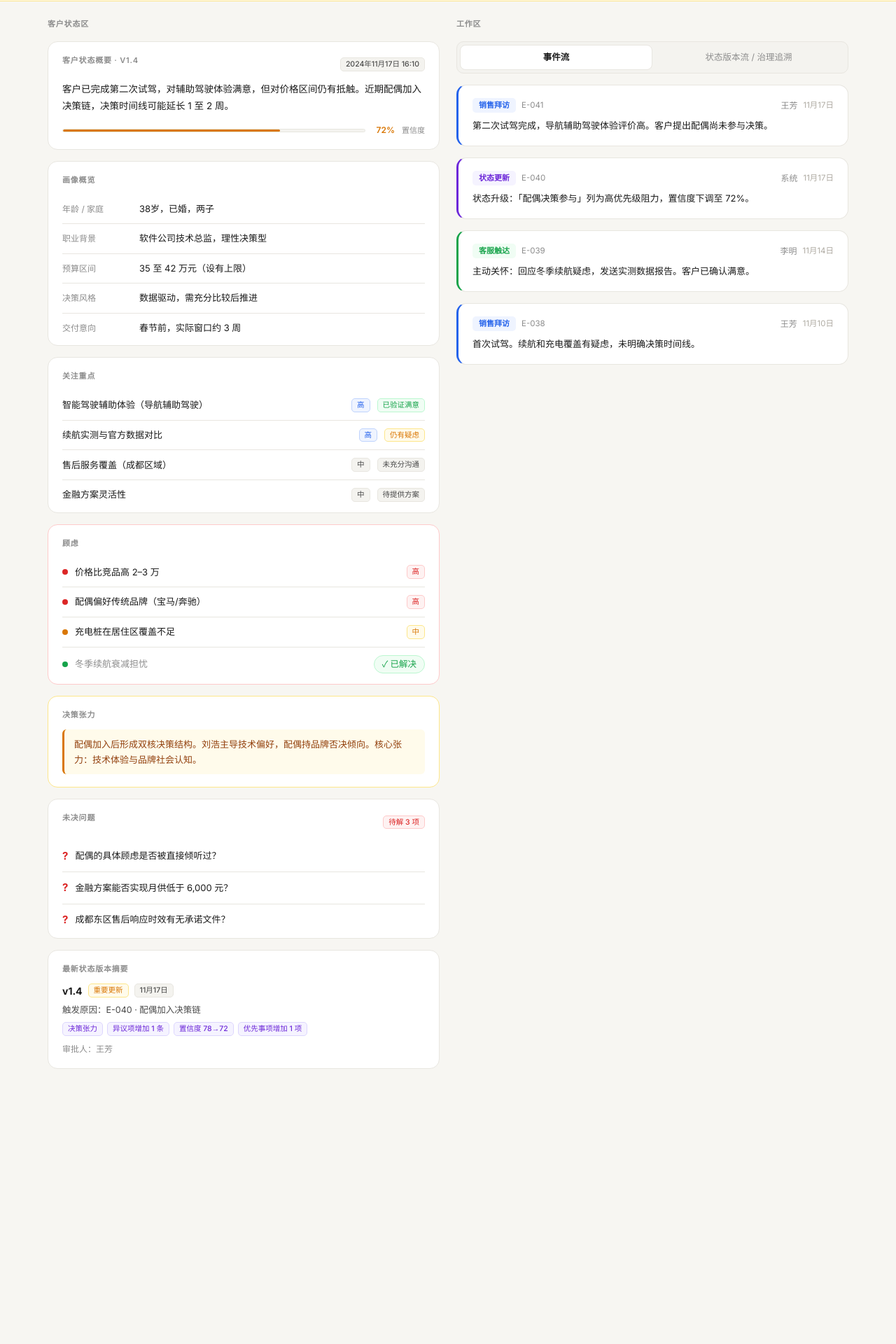
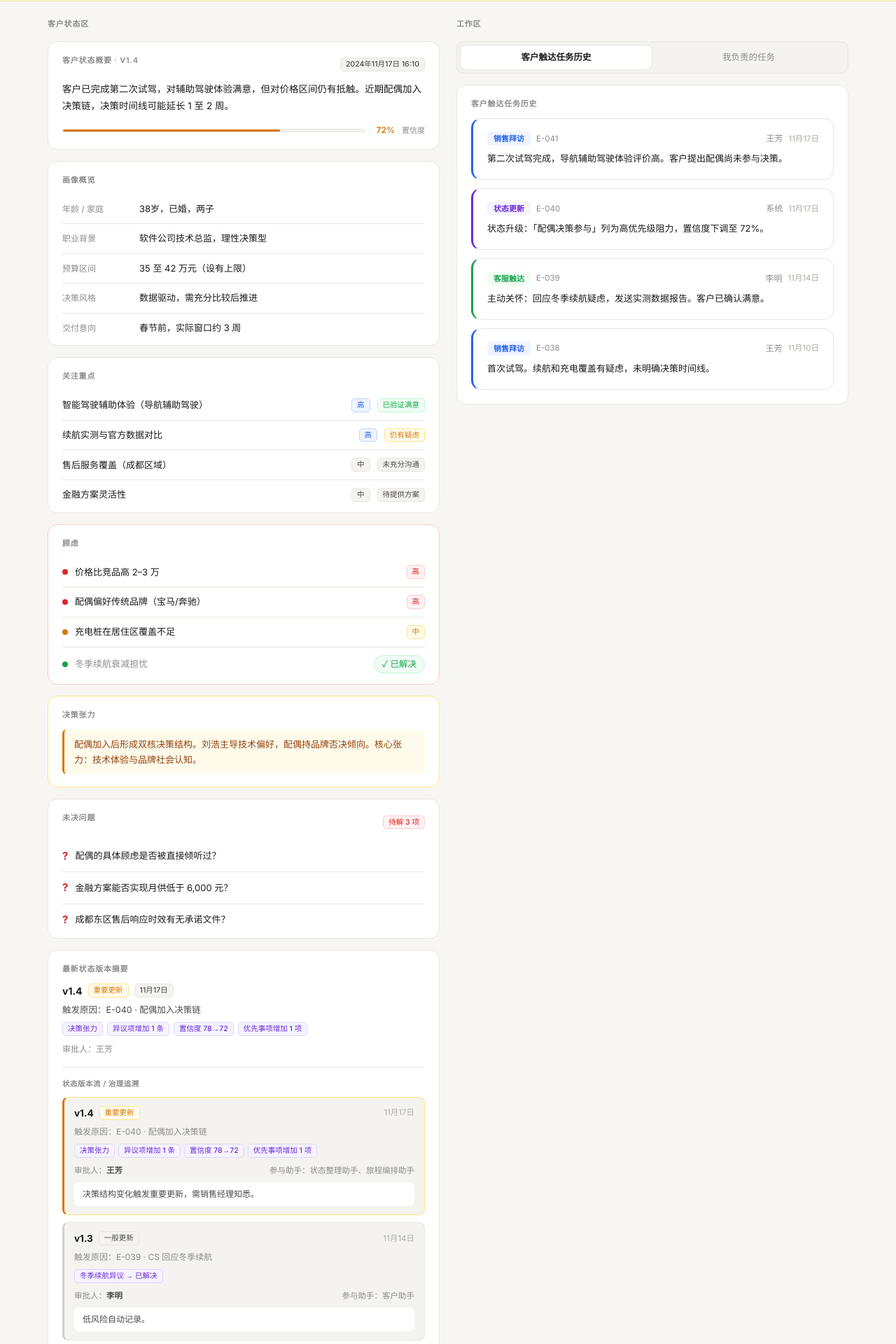
Before and after one commit to Vickysh221/tw-demo-project, a React (Vite) app: page / in a window 1280 px wide. Shown: the part 440-2360 px from the top of the page at 70% size. Before the commit the page ends 1991 px from the top, so only its background shows below. Built offline with nearby package versions, Linux system fonts and the light colour scheme.

Commit message:
feat(工作区): 重构工作区标签并添加责任人任务视图
重构工作区标签从"事件流/状态版本流"改为"客户触达任务历史/我负责的任务"
添加过滤当前责任人事件的功能
优化状态版本流的展示样式

```diff
--- a/src/App.tsx
+++ b/src/App.tsx
@@ -472,8 +472,9 @@ function Header({ page }: HeaderProps) {
 }
 
 function WorkspacePage() {
-  const [stream, setStream] = useState<"events" | "versions">("events");
+  const [workTab, setWorkTab] = useState<"history" | "ownerTasks">("history");
   const [note, setNote] = useState("");
+  const ownerEvents = customer.events.filter((event) => event.owner === customer.currentOwner);
 
   return (
     <div>
@@ -658,30 +659,69 @@ function WorkspacePage() {
                 ))}
               </div>
               <div style={{ fontSize: 12, color: C.text2 }}>审批人：{customer.stateVersions[0].approvedBy}</div>
+              <div style={{ marginTop: 16, paddingTop: 16, borderTop: `1px solid ${C.border}` }}>
+                <div style={{ fontSize: 10.5, fontWeight: 600, color: C.text2, marginBottom: 10, textTransform: "uppercase", letterSpacing: 0.5 }}>
+                  状态版本流 / 治理追溯
+                </div>
+                <div style={{ display: "flex", flexDirection: "column", gap: 10 }}>
+                  {customer.stateVersions.map((version) => (
+                    <div
+                      key={version.version}
+                      style={{
+                        border: `1px solid ${version.level === "重要更新" ? C.amberBorder : C.border}`,
+                        borderLeft: `3px solid ${version.level === "重要更新" ? C.amber : C.borderMd}`,
+                        borderRadius: 8,
+                        padding: "12px 14px",
+                        background: C.surfaceAlt,
+                      }}
+                    >
+                      <div style={{ display: "flex", justifyContent: "space-between", alignItems: "center", marginBottom: 8, gap: 8, flexWrap: "wrap" }}>
+                        <div style={{ display: "flex", gap: 8, alignItems: "center", flexWrap: "wrap" }}>
+                          <span style={{ fontSize: 13.5, fontWeight: 700, color: C.text0 }}>{version.version}</span>
+                          <Tag label={version.level} variant={version.level === "重要更新" ? "amber" : "neutral"} small />
+                        </div>
+                        <span style={{ fontSize: 11.5, color: C.text3 }}>{version.date}</span>
+                      </div>
+                      <div style={{ fontSize: 12, color: C.text2, marginBottom: 8 }}>触发原因：{version.trigger}</div>
+                      <div style={{ display: "flex", flexWrap: "wrap", gap: 5, marginBottom: 10 }}>
+                        {version.changed.map((field) => (
+                          <Tag key={field} label={field} variant="purple" small />
+                        ))}
+                      </div>
+                      <div style={{ display: "flex", justifyContent: "space-between", fontSize: 11.5, color: C.text2, marginBottom: version.note ? 8 : 0, gap: 8, flexWrap: "wrap" }}>
+                        <span>
+                          审批人：<strong style={{ color: C.text1 }}>{version.approvedBy}</strong>
+                        </span>
+                        <span>参与助手：{version.agents.join("、")}</span>
+                      </div>
+                      {version.note && <div style={{ background: C.surface, borderRadius: 6, padding: "8px 12px", fontSize: 12, color: C.text1 }}>{version.note}</div>}
+                    </div>
+                  ))}
+                </div>
+              </div>
             </CardPad>
           </Card>
         </div>
 
         <div style={{ display: "flex", flexDirection: "column", gap: 16 }}>
           <div style={{ fontSize: 11, fontWeight: 600, color: C.text2, letterSpacing: 0.8, textTransform: "uppercase" }}>工作区</div>
-
           <div style={{ display: "flex", background: C.surfaceAlt, borderRadius: 10, padding: 4, border: `1px solid ${C.border}` }}>
             {[
-              { id: "events", label: "事件流" },
-              { id: "versions", label: "状态版本流 / 治理追溯" },
+              { id: "history", label: "客户触达任务历史" },
+              { id: "ownerTasks", label: "我负责的任务" },
             ].map((item) => (
               <button
                 key={item.id}
-                onClick={() => setStream(item.id as "events" | "versions")}
+                onClick={() => setWorkTab(item.id as "history" | "ownerTasks")}
                 style={{
                   flex: 1,
                   padding: "8px 0",
                   borderRadius: 8,
-                  background: stream === item.id ? C.surface : "none",
-                  border: stream === item.id ? `1px solid ${C.border}` : "1px solid transparent",
-                  color: stream === item.id ? C.text0 : C.text2,
+                  background: workTab === item.id ? C.surface : "none",
+                  border: workTab === item.id ? `1px solid ${C.border}` : "1px solid transparent",
+                  color: workTab === item.id ? C.text0 : C.text2,
                   fontSize: 12.5,
-                  fontWeight: stream === item.id ? 600 : 400,
+                  fontWeight: workTab === item.id ? 600 : 400,
                   cursor: "pointer",
                   transition: "all 0.15s",
                 }}
@@ -690,14 +730,17 @@ function WorkspacePage() {
               </button>
             ))}
           </div>
-
-          {stream === "events" &&
-            customer.events.map((event) => {
+          {workTab === "history" && (
+            <Card>
+              <CardPad style={{ paddingBottom: 8 }}>
+                <SectionTitle>客户触达任务历史</SectionTitle>
+                {customer.events.map((event) => {
                   const typeColor = { SALES_VISIT: C.blue, STATE_UPDATE: "#6D28D9", CS_OUTREACH: C.green }[event.type];
                   const typeBg = { SALES_VISIT: C.blueLight, STATE_UPDATE: "#F5F3FF", CS_OUTREACH: C.greenLight }[event.type];
 
                   return (
-                <Card key={event.id} style={{ borderLeft: `3px solid ${typeColor}` }}>
+                    <div key={event.id} style={{ marginBottom: 12 }}>
+                      <Card style={{ borderLeft: `3px solid ${typeColor}` }}>
                         <CardPad>
                           <div style={{ display: "flex", justifyContent: "space-between", alignItems: "center", marginBottom: 8 }}>
                             <div style={{ display: "flex", gap: 8, alignItems: "center" }}>
@@ -714,36 +757,52 @@ function WorkspacePage() {
                           <div style={{ fontSize: 13, color: C.text0, lineHeight: 1.65 }}>{event.summary}</div>
                         </CardPad>
                       </Card>
+                    </div>
                   );
                 })}
+              </CardPad>
+            </Card>
+          )}
+          {workTab === "ownerTasks" && (
+            <Card>
+              <CardPad style={{ paddingBottom: 8 }}>
+                <div style={{ display: "flex", justifyContent: "space-between", alignItems: "center", marginBottom: 12, gap: 8, flexWrap: "wrap" }}>
+                  <SectionTitle>我负责的任务</SectionTitle>
+                  <Tag label={`当前责任人：${customer.currentOwner}`} variant="blue" small />
+                </div>
+                {ownerEvents.length > 0 ? (
+                  ownerEvents.map((event) => {
+                    const typeColor = { SALES_VISIT: C.blue, STATE_UPDATE: "#6D28D9", CS_OUTREACH: C.green }[event.type];
+                    const typeBg = { SALES_VISIT: C.blueLight, STATE_UPDATE: "#F5F3FF", CS_OUTREACH: C.greenLight }[event.type];
 
-          {stream === "versions" &&
-            customer.stateVersions.map((version) => (
-              <Card key={version.version} style={{ borderLeft: `3px solid ${version.level === "重要更新" ? C.amber : C.border}` }}>
+                    return (
+                      <div key={event.id} style={{ marginBottom: 12 }}>
+                        <Card style={{ borderLeft: `3px solid ${typeColor}` }}>
                           <CardPad>
                             <div style={{ display: "flex", justifyContent: "space-between", alignItems: "center", marginBottom: 8 }}>
                               <div style={{ display: "flex", gap: 8, alignItems: "center" }}>
-                      <span style={{ fontSize: 13.5, fontWeight: 700, color: C.text0 }}>{version.version}</span>
-                      <Tag label={version.level} variant={version.level === "重要更新" ? "amber" : "neutral"} small />
+                                <span style={{ background: typeBg, color: typeColor, fontSize: 11, fontWeight: 600, padding: "2px 9px", borderRadius: 5 }}>
+                                  {event.typeLabel}
+                                </span>
+                                <span style={{ fontSize: 11.5, color: C.text2 }}>{event.id}</span>
                               </div>
-                    <span style={{ fontSize: 11.5, color: C.text3 }}>{version.date}</span>
+                              <span style={{ fontSize: 11.5, color: C.text3 }}>{event.date}</span>
                             </div>
-                  <div style={{ fontSize: 12, color: C.text2, marginBottom: 8 }}>触发原因：{version.trigger}</div>
-                  <div style={{ display: "flex", flexWrap: "wrap", gap: 5, marginBottom: 10 }}>
-                    {version.changed.map((field) => (
-                      <Tag key={field} label={field} variant="purple" small />
-                    ))}
-                  </div>
-                  <div style={{ display: "flex", justifyContent: "space-between", fontSize: 11.5, color: C.text2, marginBottom: 8 }}>
-                    <span>
-                      审批人：<strong style={{ color: C.text1 }}>{version.approvedBy}</strong>
-                    </span>
-                    <span>参与助手：{version.agents.join("、")}</span>
-                  </div>
-                  {version.note && <div style={{ background: C.surfaceAlt, borderRadius: 6, padding: "8px 12px", fontSize: 12, color: C.text1 }}>{version.note}</div>}
+                            <div style={{ fontSize: 13, color: C.text0, lineHeight: 1.65, marginBottom: 8 }}>{event.summary}</div>
+                            <div style={{ fontSize: 12, color: C.text2 }}>责任人：{event.owner}</div>
                           </CardPad>
                         </Card>
-            ))}
+                      </div>
+                    );
+                  })
+                ) : (
+                  <div style={{ background: C.surfaceAlt, border: `1px solid ${C.border}`, borderRadius: 8, padding: "14px 16px", fontSize: 13, color: C.text2 }}>
+                    当前责任人暂无客户触达记录。
+                  </div>
+                )}
+              </CardPad>
+            </Card>
+          )}
         </div>
       </div>
     </div>
```
Lines whose indentation alone changed are shown as unchanged.
